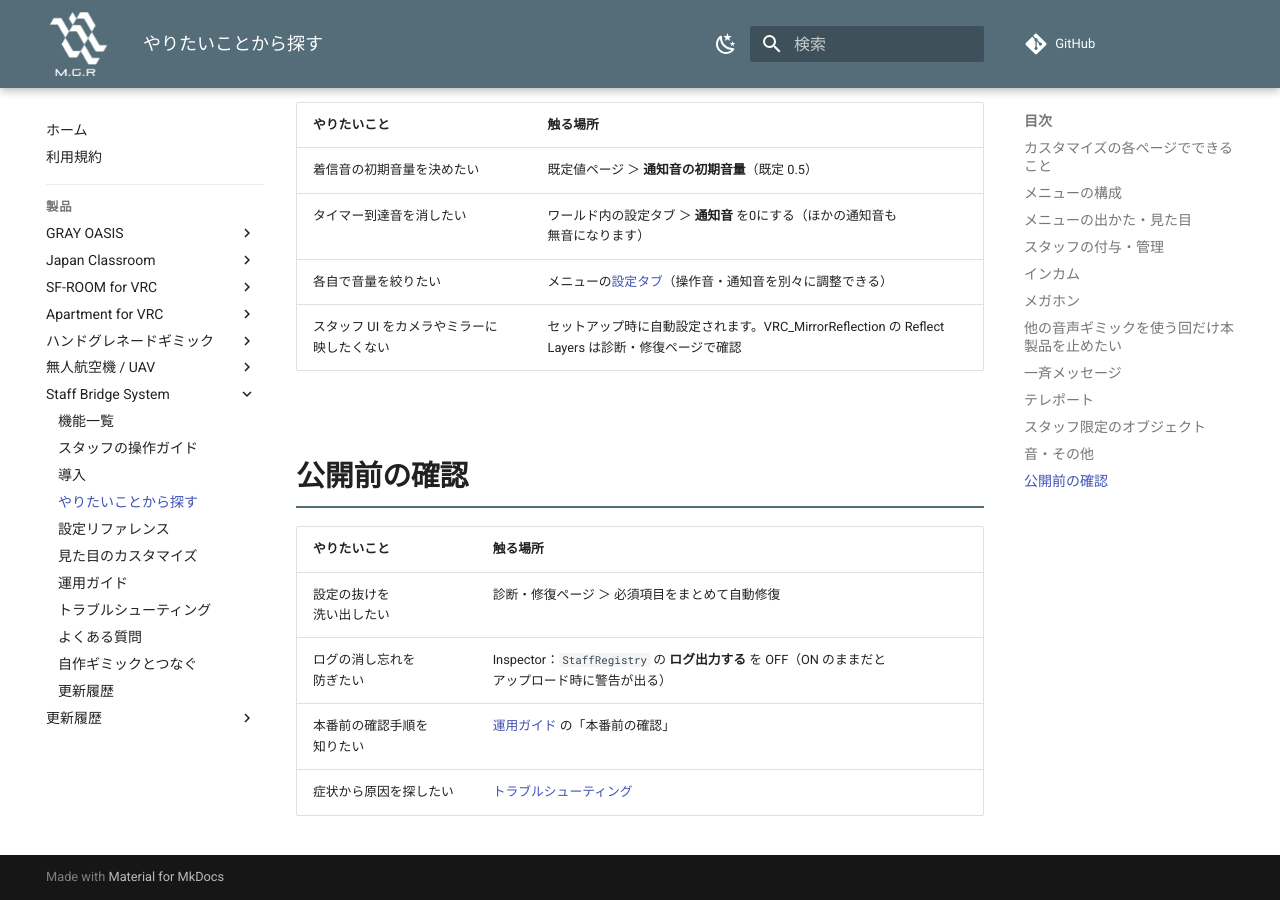
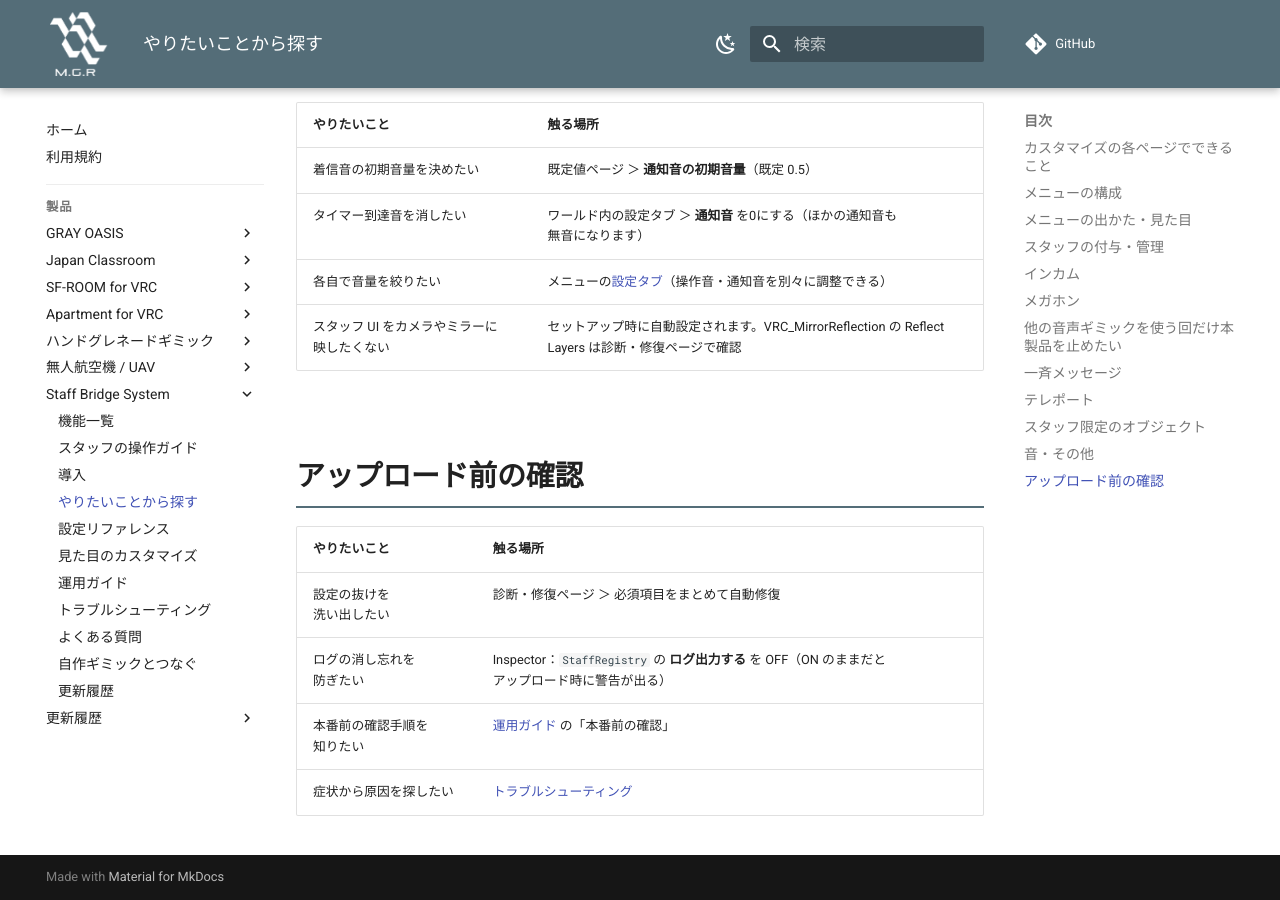
Before and after one commit to MAGURO-git/ProductArchive, an MkDocs documentation site: the page built from docs/staff-bridge-system/howto.md, in a window 1280 px wide and 900 px high, scrolled down 8623 px. Built offline with MkDocs 1.6.1 and Material for MkDocs 9.7.7, drawn with Linux system fonts in a browser that asks for light colours; comment, search, counter and statistics services are not loaded.

Commit message:
アップロード前の確認に見出しを変更する

```diff
--- a/docs/staff-bridge-system/howto.md
+++ b/docs/staff-bridge-system/howto.md
@@ -168,7 +168,7 @@
 | 各自で音量を絞りたい | メニューの[設定タブ](usage.md#settings)（操作音・通知音を別々に調整できる） |
 | スタッフ UI をカメラやミラーに映したくない | セットアップ時に自動設定されます。VRC_MirrorReflection の Reflect Layers は診断・修復ページで確認 |
 
-## 公開前の確認
+## アップロード前の確認
 
 | やりたいこと | 触る場所 |
 |---|---|
```
